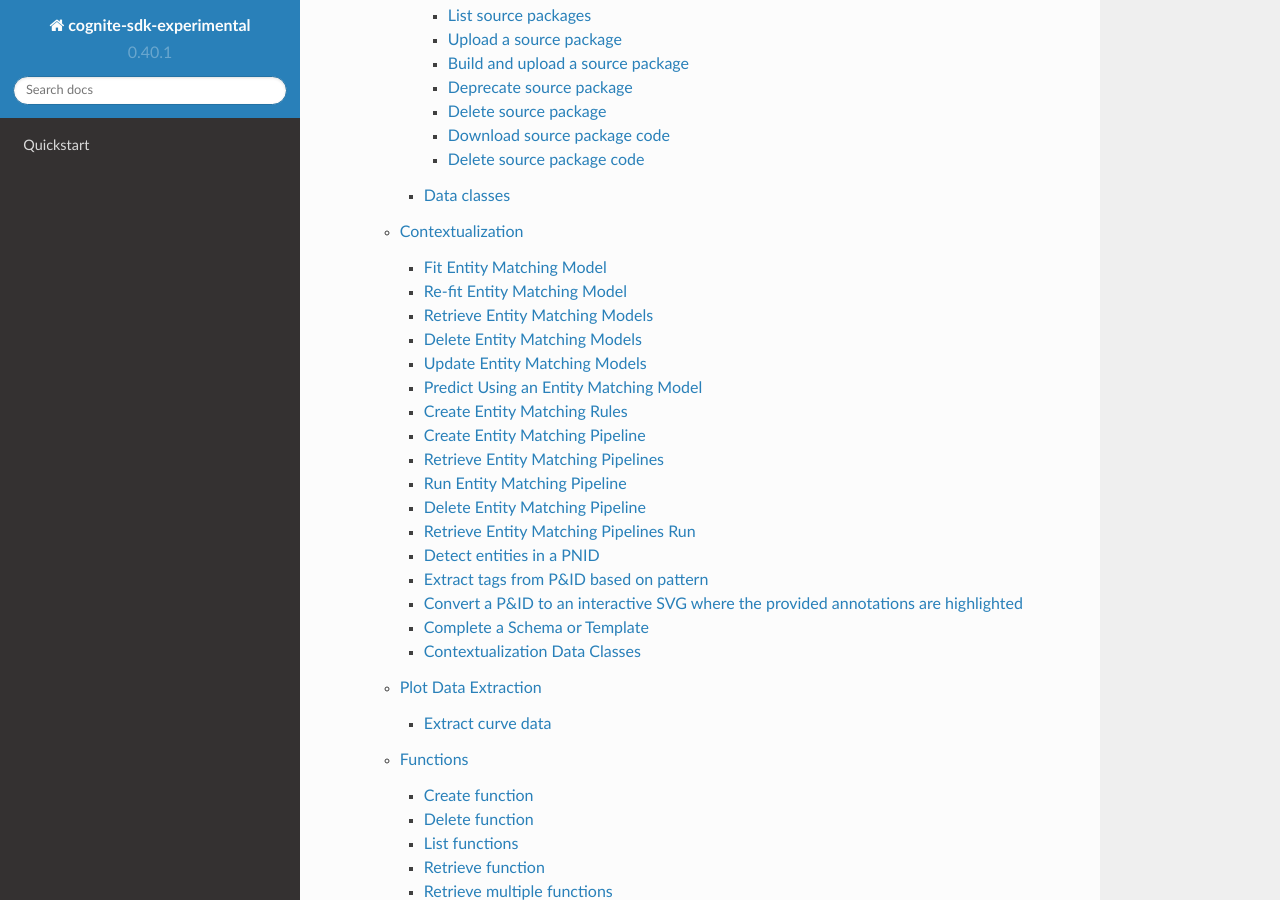
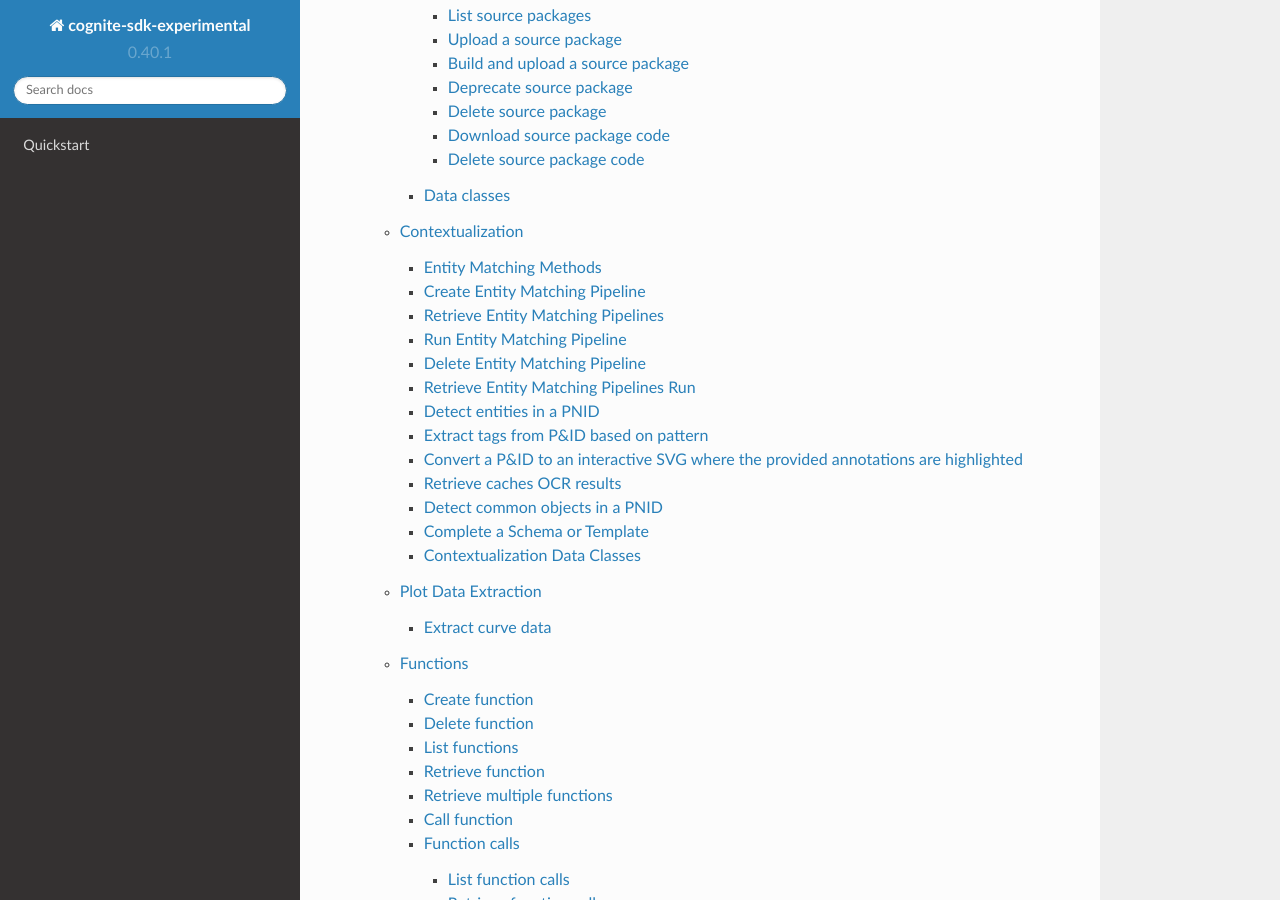
Before and after one commit to cognitedata/cognite-sdk-python-experimental, a Sphinx documentation site: the page built from docs/source/index.rst, in a window 1280 px wide and 900 px high, scrolled down 2496 px. Built offline with Sphinx 7.4.7 and the Read the Docs theme 2.0.0, drawn with Linux system fonts in a browser that asks for light colours.

Commit message:
fix docs

```diff
--- a/docs/source/cognite.rst
+++ b/docs/source/cognite.rst
@@ -13,7 +13,7 @@
 * client.model_hosting = `Model Hosting`_
 * client.relationships_playground: `Relationships`_
 * client.annotations: `Annotations`_
-* client.entity_matching: Extensions for entity matching `Create Entity Matching Rules`_ `Create Entity Matching Pipeline`_
+* client.entity_matching: Extensions for entity matching `Create Entity Matching Pipeline`_
 * client.pnid_parsing: `Detect entities in a PNID`_
 * client.pnid_object_detection: `Detect common objects in a PNID`_
 * client.functions: `Functions`_
@@ -351,36 +351,9 @@
 These APIs will return as soon as possible, defering a blocking wait until the last moment. Nevertheless, they can block for a long time awaiting results.
 For examples of using this api, see: https://github.com/cognitedata/cognite-sdk-python-experimental/blob/master/CONTEXTUALIZATION.md
 
-Fit Entity Matching Model
-^^^^^^^^^^^^^^^^^^^^^^^^^
-.. automethod:: cognite.experimental._api.entity_matching.EntityMatchingAPI.fit
-
-
-Re-fit Entity Matching Model
-^^^^^^^^^^^^^^^^^^^^^^^^^^^^
-.. automethod:: cognite.experimental._api.entity_matching.EntityMatchingAPI.refit
-
-Retrieve Entity Matching Models
-^^^^^^^^^^^^^^^^^^^^^^^^^^^^^^^
-.. automethod:: cognite.experimental._api.entity_matching.EntityMatchingAPI.retrieve
-.. automethod:: cognite.experimental._api.entity_matching.EntityMatchingAPI.retrieve_multiple
-.. automethod:: cognite.experimental._api.entity_matching.EntityMatchingAPI.list
-
-Delete Entity Matching Models
-^^^^^^^^^^^^^^^^^^^^^^^^^^^^^
-.. automethod:: cognite.experimental._api.entity_matching.EntityMatchingAPI.delete
-
-Update Entity Matching Models
-^^^^^^^^^^^^^^^^^^^^^^^^^^^^^
-.. automethod:: cognite.experimental._api.entity_matching.EntityMatchingAPI.update
-
-Predict Using an Entity Matching Model
-^^^^^^^^^^^^^^^^^^^^^^^^^^^^^^^^^^^^^^
-.. automethod:: cognite.experimental._api.entity_matching.EntityMatchingAPI.predict
-
-Create Entity Matching Rules
-^^^^^^^^^^^^^^^^^^^^^^^^^^^^
-.. automethod:: cognite.experimental._api.entity_matching.EntityMatchingAPI.create_rules
+Entity Matching Methods
+^^^^^^^^^^^^^^^^^^^^^^^
+Please see the main SDK documentation.
 
 Create Entity Matching Pipeline
 ^^^^^^^^^^^^^^^^^^^^^^^^^^^^^^^
@@ -419,9 +392,22 @@
 ^^^^^^^^^^^^^^^^^^^^^^^^^^^^^^^^^^^^^^^^^^^^^^^^^^^^^^^^^^^^^^^^^^^^^^^^^^^^^^^^^^^
 .. automethod:: cognite.experimental._api.pnid_parsing.PNIDParsingAPI.convert
 
+Retrieve caches OCR results
+^^^^^^^^^^^^^^^^^^^^^^^^^^^
+.. automethod:: cognite.experimental._api.pnid_parsing.PNIDParsingAPI.ocr
+
+Detect common objects in a PNID
+^^^^^^^^^^^^^^^^^^^^^^^^^^^^^^^
+.. automethod:: cognite.experimental._api.pnid_object_detection.PNIDObjectDetectionAPI.find_objects
+
+
+
 Complete a Schema or Template
 ^^^^^^^^^^^^^^^^^^^^^^^^^^^^^
-.. automethod:: cognite.experimental._api.schema_completion.SchemaCompletionAPI.complete
+.. automethod:: cognite.experimental._api.schema_completion.SchemaCompletionAPI.complete_type
+
+.. automethod:: cognite.experimental._api.schema_completion.SchemaCompletionAPI.complete_domain
+
 
 Contextualization Data Classes
 ^^^^^^^^^^^^^^^^^^^^^^^^^^^^^^
```
